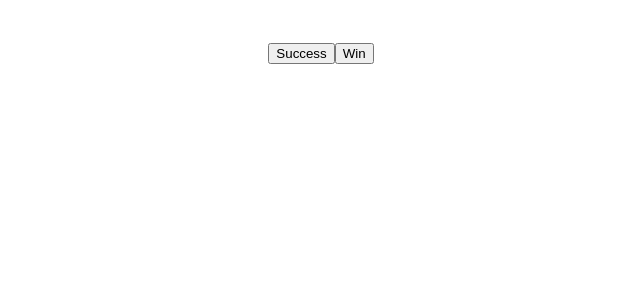
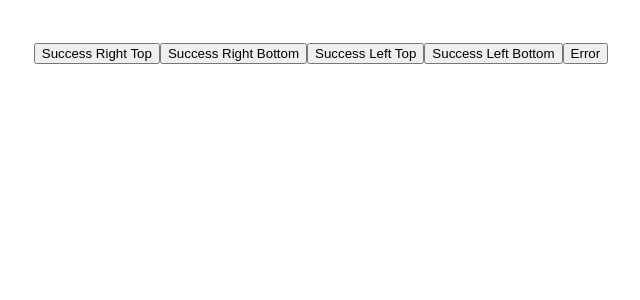
Before and after one commit to sskanishk/toast-lib, a React (Vite) app: page / in a window 1280 px wide. Shown: the top 300 px of the page, without its empty margins (319-959 px from the left). Built offline with nearby package versions, Linux system fonts and the light colour scheme.

Commit message:
code cleanup

```diff
--- a/src/App.css
+++ b/src/App.css
@@ -20,8 +20,8 @@
   background-color: green;
 }
 
-.win {
-  background-color: greenyellow;
+.error {
+  background-color: red;
 }
 
 .right-top {
@@ -37,6 +37,18 @@
   bottom: 20px;
 }
 
+.left-top {
+  position: fixed;
+  left: 20px;
+  top: 20px;
+}
+
+.left-bottom {
+  position: fixed;
+  left: 20px;
+  bottom: 20px;
+}
+
 .close_btn {
   background-color: white;
   border: none;
@@ -45,5 +57,5 @@
 }
 
 .toast__wrapper {
-
+  z-index: 9999;
 }
--- a/src/App.jsx
+++ b/src/App.jsx
@@ -1,28 +1,21 @@
 import './App.css'
-// import ToastContainer from './component/ToastContainer'
-// import useStore from "./store"
 import useToast from './component/useToast'
 
 function App() {
 
-  // const addToast = useStore((state) => state.addToast)
-  // const removeToastx = useStore((state) => state.removeToast)
-
   const { toast, ToastBox } = useToast()
 
-  // debugger
-
-  const toastHandler = () => {
+  const toastSuccess = (position) => {
     toast({
       type: "success",
       title: "Some text ....",
-      position: "right-top",
+      position: position,
     })
   }
 
   const toastHandler2 = () => {
     toast({
-      type: "win",
+      type: "error",
       title: "Some text ....",
       position: "right-bottom",
     })
@@ -31,10 +24,13 @@ function App() {
   return (
     <div className="App">
       <div>
-        <ToastBox />
-        <button onClick={() => toastHandler()}>Success</button>
-        <button onClick={() => toastHandler2()}>Win</button>
+        <button onClick={() => toastSuccess("right-top")}>Success Right Top</button>
+        <button onClick={() => toastSuccess("right-bottom")}>Success Right Bottom</button>
+        <button onClick={() => toastSuccess("left-top")}>Success Left Top</button>
+        <button onClick={() => toastSuccess("left-bottom")}>Success Left Bottom</button>
+        <button onClick={() => toastHandler2()}>Error</button>
       </div>
+      <ToastBox />
     </div>
   )
 }
--- a/src/component/ToastContainer.jsx
+++ b/src/component/ToastContainer.jsx
@@ -10,7 +10,6 @@ function ToastContainer({}) {
         <div className="toast__container">
             {
                 toastList.map((toast, _id) => {
-                    // return <Toast type={toast.type} title={toast.title} removeToastx={removeToastx}/>
                     return <ToastWrapper list={toast.list} position={toast.position} key={_id} />
                 })
             }
@@ -37,7 +36,7 @@ function Toast({toast, position}) {
     const removeToastx = useStore((state) => state.removeToast)
 
     return (
-        <div className={`toast__box ${toast.type || "deafult"}`}>
+        <div className={`toast__box ${toast.type}`}>
             <p>{toast.title}</p>
             <button className="close_btn" onClick={() => removeToastx(position, toast.id)}>x</button>
         </div>
--- a/src/component/useToast.jsx
+++ b/src/component/useToast.jsx
@@ -3,19 +3,19 @@ import ToastContainer from "./ToastContainer"
 
 function useToast() {
 
-    // const toastList = useStore((state) => state.toastList)
     const addToast = useStore((state) => state.addToast)
     const removeToastx = useStore((state) => state.removeToast)
 
     const toast = ({type, position, title}) => {
+        let toastId = Math.random() * 100
         switch (type) {
             case 'success':
-                addToast({ type, title, position, id: Math.random() * 100 })
-                // setTimeout(() => removeToastx(type), 2000)
+                addToast({ type, title, position, id: toastId })
+                setTimeout(() => removeToastx(position, toastId), 2000)
                 break;
-            case 'win':
-                addToast({ type, title, position, id: Math.random() * 100 })
-                // setTimeout(() => removeToastx(type), 2000)
+            case 'error':
+                addToast({ type, title, position, id: toastId})
+                setTimeout(() => removeToastx(position, toastId), 2000)
                 break;
             default:
                 break;
--- a/src/store.js
+++ b/src/store.js
@@ -36,7 +36,7 @@ const useStore = create((set) => ({
                 ]
             })
         } else {
-            toastArray[categoryIndex].list.push({ type: toast.type, title: toast.title, id: id })
+            toastArray[categoryIndex].list.push({ type: toast.type, title: toast.title, id: toast.id })
         }
 
         return {
```
